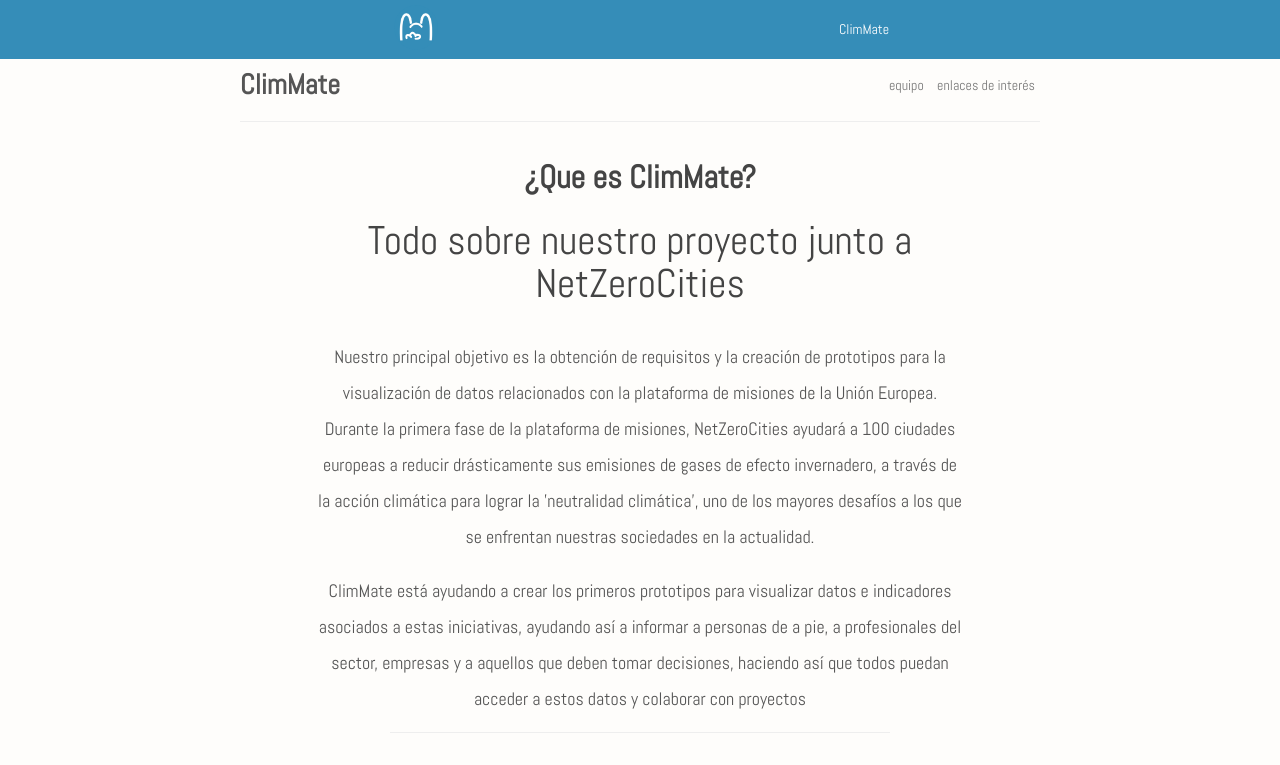
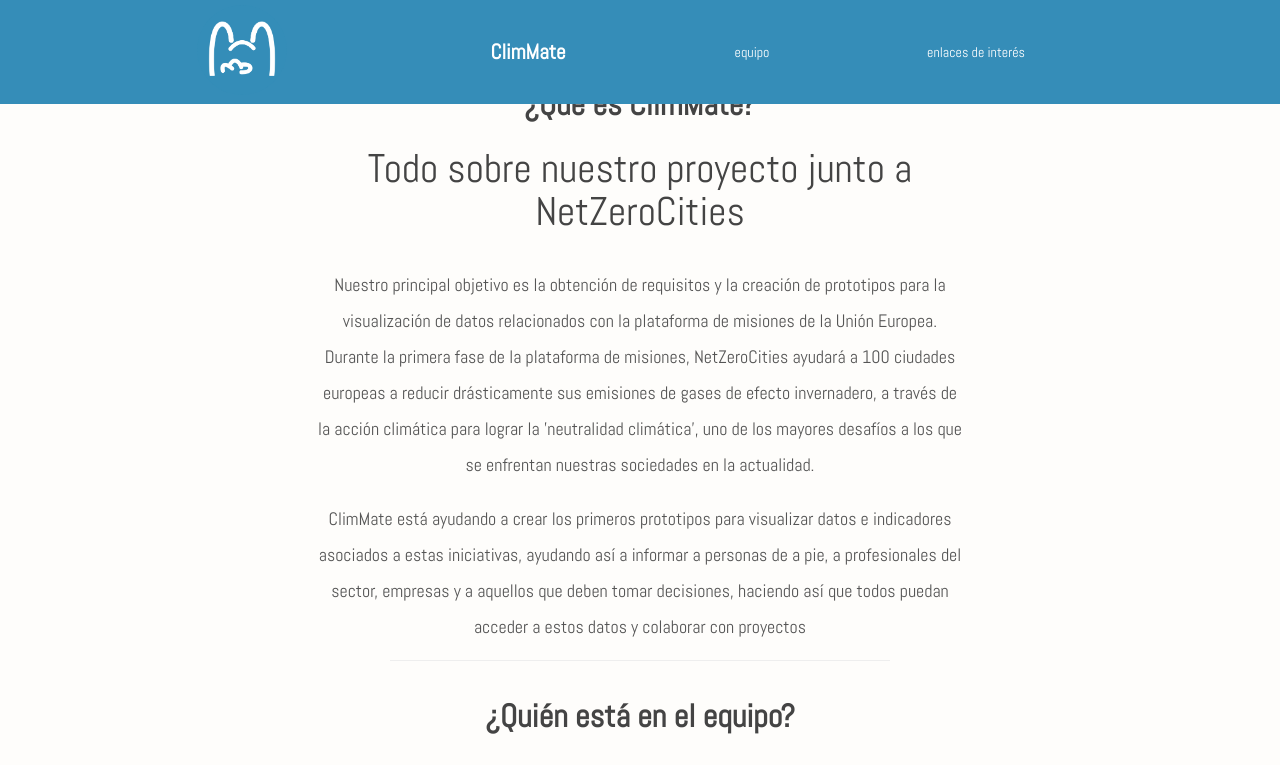
Before and after one commit to osoc-es/NetZeroCities, a plain HTML site: page index.html in a window 1280 px wide. Shown: the top 765 px of the page. Drawn offline with Linux system fonts and the light colour scheme.

Commit message:
Update index.html

```diff
--- a/index.html
+++ b/index.html
@@ -8,31 +8,22 @@
 </head>
 <body>
 
-
-<div id="menu">
+    <div id="menu">
 <nav>
 <input type="checkbox" id="show-menu" role="button">
 <ul id="topnav">
-<li><img src="Img/Logo.png" style="width: 10%"></li>
-<li><a href="#primero">ClimMate</a></li>
+<img src="Img/Logo.png" style="width: 40%;">
+<li><h1 style="color: white">ClimMate</h1></li>
+<li><a href="#equipo">equipo</a></li>
+<li><a href="#enlace">enlaces de interés</a>
 </ul>
 </nav>
 </div>
 
+
 <div id="container">
 
-<div id="pageheader">
-    <div class="col">
-    <h1>ClimMate</h1>
-    </div>
-    <div class="col">
-    <ul id="sub">
-        <li><a href="#equipo">equipo</a></li>
-        <li><a href="#enlace">enlaces de interés</a></li></ul>
-    </div>
-</div>
-
-<div class="section">
+ <div class="section">
 
 <div id="primero" class="pageitem">
 <h2>¿Que es ClimMate?</h2>
```
